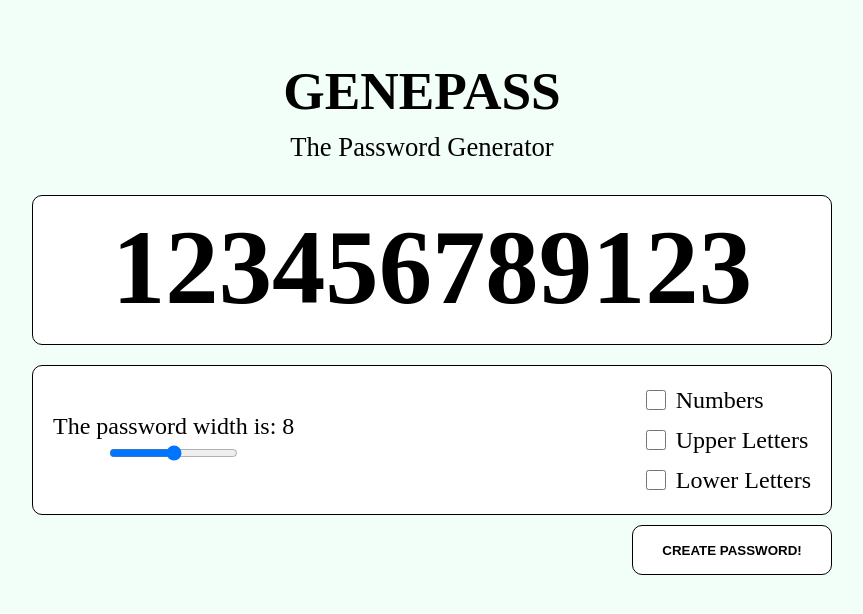
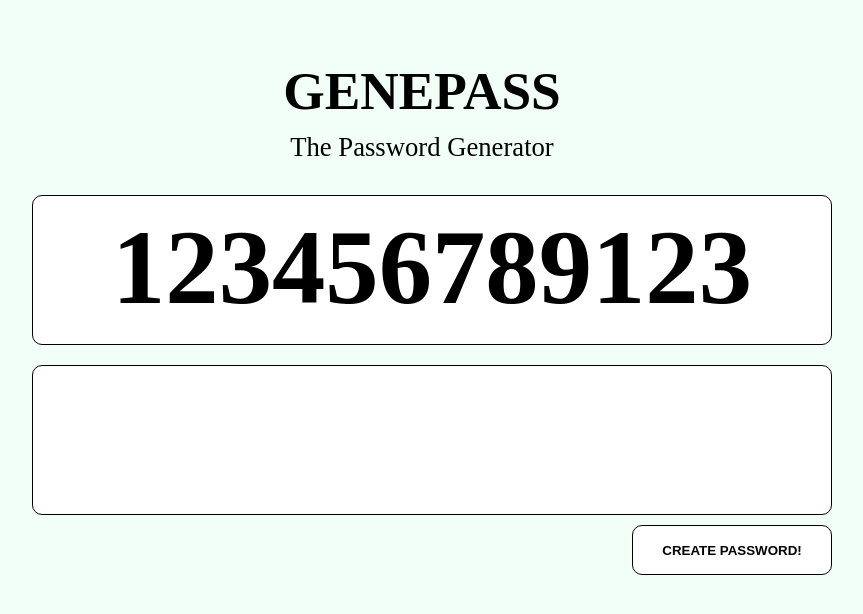
Before and after one commit to romulomelendez/genepass-api, a React (Create React App) app: page / in a window 1280 px wide. Shown: the top 614 px of the page, without its empty margins (218-1081 px from the left). Built offline with nearby package versions, Linux system fonts and the light colour scheme.

Commit message:
removing inputs range on Home Page

```diff
--- a/src/Pages/Home/index.jsx
+++ b/src/Pages/Home/index.jsx
@@ -54,41 +54,7 @@ export const Home = () => {
 
             <Options>
 
-                <section>
 
-                    <div>The password width is: { rangeHeight }</div>
-                    <div>
-
-                        <input type = "range" id = "input-range" value = { rangeHeight } min = "4" max = "12" step = "1" onChange = { getRangeWidth } />
-
-                    </div>
-
-                </section>
-
-                <section className = "checkboxes-section">
-
-                    <div>
-
-                        <input type = "checkbox" className = "numbers" />
-                        <label>Numbers</label>
-
-                    </div>
-
-                    <div>
-
-                        <input type = "checkbox" className = "upper-letters" />
-                        <label>Upper Letters</label>
-
-                    </div>
-
-                    <div>
-
-                        <input type = "checkbox" className = "lower-letters" />
-                        <label>Lower Letters</label>
-
-                    </div>
-
-                </section>
 
             </Options>
 
```
